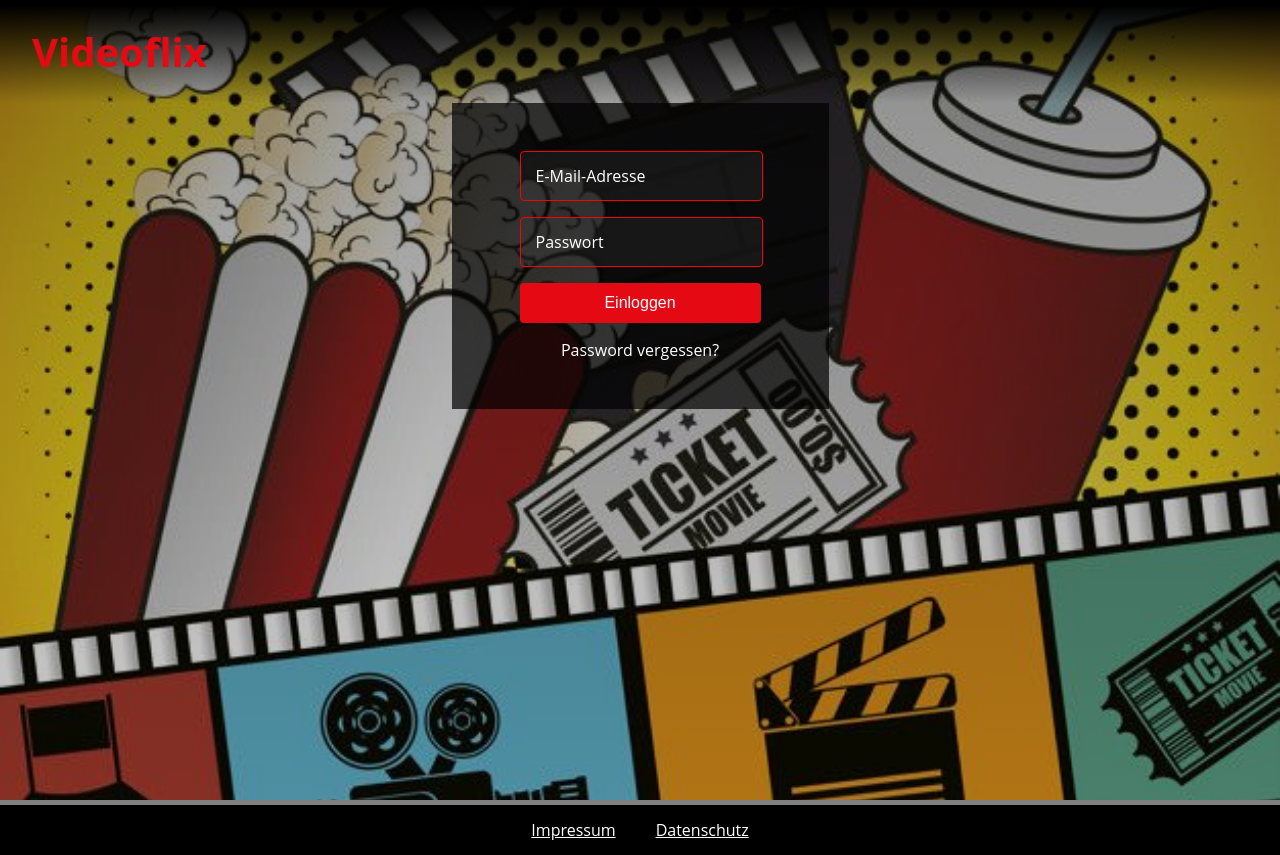
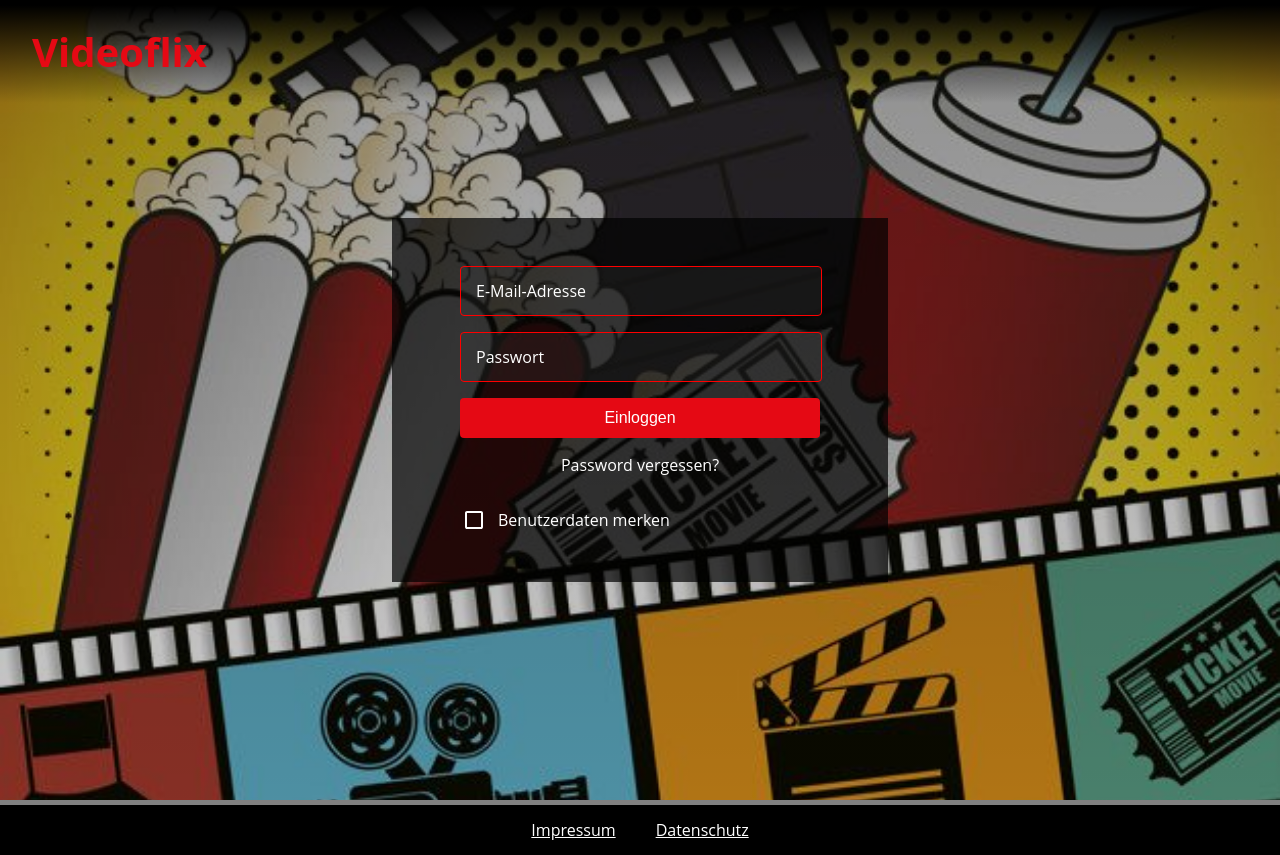
Before and after one commit to offSimonEsders/videoflix-frontend, an Angular app: page /login in a window 1280 px wide. Built offline with nearby package versions, Linux system fonts and the light colour scheme.

Commit message:
login style

```diff
--- a/src/app/user-access/login/login.component.html
+++ b/src/app/user-access/login/login.component.html
@@ -14,7 +14,19 @@
       <a href="">Password vergessen?</a>
     </form>
     <div class="remember-container">
-
+      <input style="display: none" type="checkbox" name="remember" id="remember" (change)="toggleRemember()" #remembermecheckbox>
+      <label for="remember">
+        <svg *ngIf="!remember" xmlns="http://www.w3.org/2000/svg" height="24" viewBox="0 -960 960 960"
+             width="24">
+          <path fill="white"
+                d="M200-120q-33 0-56.5-23.5T120-200v-560q0-33 23.5-56.5T200-840h560q33 0 56.5 23.5T840-760v560q0 33-23.5 56.5T760-120H200Zm0-80h560v-560H200v560Z"/>
+        </svg>
+        <svg *ngIf="remember" xmlns="http://www.w3.org/2000/svg" height="24" viewBox="0 -960 960 960" width="24">
+          <path fill="white"
+            d="m424-312 282-282-56-56-226 226-114-114-56 56 170 170ZM200-120q-33 0-56.5-23.5T120-200v-560q0-33 23.5-56.5T200-840h560q33 0 56.5 23.5T840-760v560q0 33-23.5 56.5T760-120H200Zm0-80h560v-560H200v560Zm0-560v560-560Z"/>
+        </svg>
+      </label>
+      <p>Benutzerdaten merken</p>
     </div>
   </div>
   <app-footer class="footer"></app-footer>
--- a/src/app/user-access/login/login.component.scss
+++ b/src/app/user-access/login/login.component.scss
@@ -18,6 +18,11 @@
 }
 
 .login-content {
+  position: absolute;
+  width: 360px;
+  top: 50%;
+  left: 50%;
+  transform: translate(-50%, -50%);
   padding: 48px 68px;
   background-color: rgba(0,0,0,0.7);
 }
@@ -46,3 +51,27 @@
   }
 
 }
+
+.remember-container {
+  display: flex;
+  align-items: center;
+  justify-content: flex-start;
+  gap: 10px;
+  margin-top: 30px;
+
+  label {
+    cursor: pointer;
+    display: flex;
+    justify-content: center;
+    align-items: center;
+    height: 28px;
+    width: 28px;
+    border-radius: 90px;
+
+    &:hover {
+      background-color: rgb(255, 255, 255, 0.1);
+    }
+
+  }
+
+}
--- a/src/app/user-access/login/login.component.ts
+++ b/src/app/user-access/login/login.component.ts
@@ -1,17 +1,27 @@
-import { Component } from '@angular/core';
+import {Component} from '@angular/core';
 import {FooterComponent} from "../footer/footer.component";
 import {HeaderComponent} from "../header/header.component";
+import {CommonModule} from "@angular/common";
 
 @Component({
   selector: 'app-login',
   standalone: true,
   imports: [
     FooterComponent,
-    HeaderComponent
+    HeaderComponent,
+    CommonModule
   ],
   templateUrl: './login.component.html',
   styleUrl: './login.component.scss'
 })
 export class LoginComponent {
+  remember: boolean = false;
+
+  /**
+   * Toggles remember
+   * */
+  toggleRemember(): void {
+    this.remember = !this.remember;
+  }
 
 }
```
